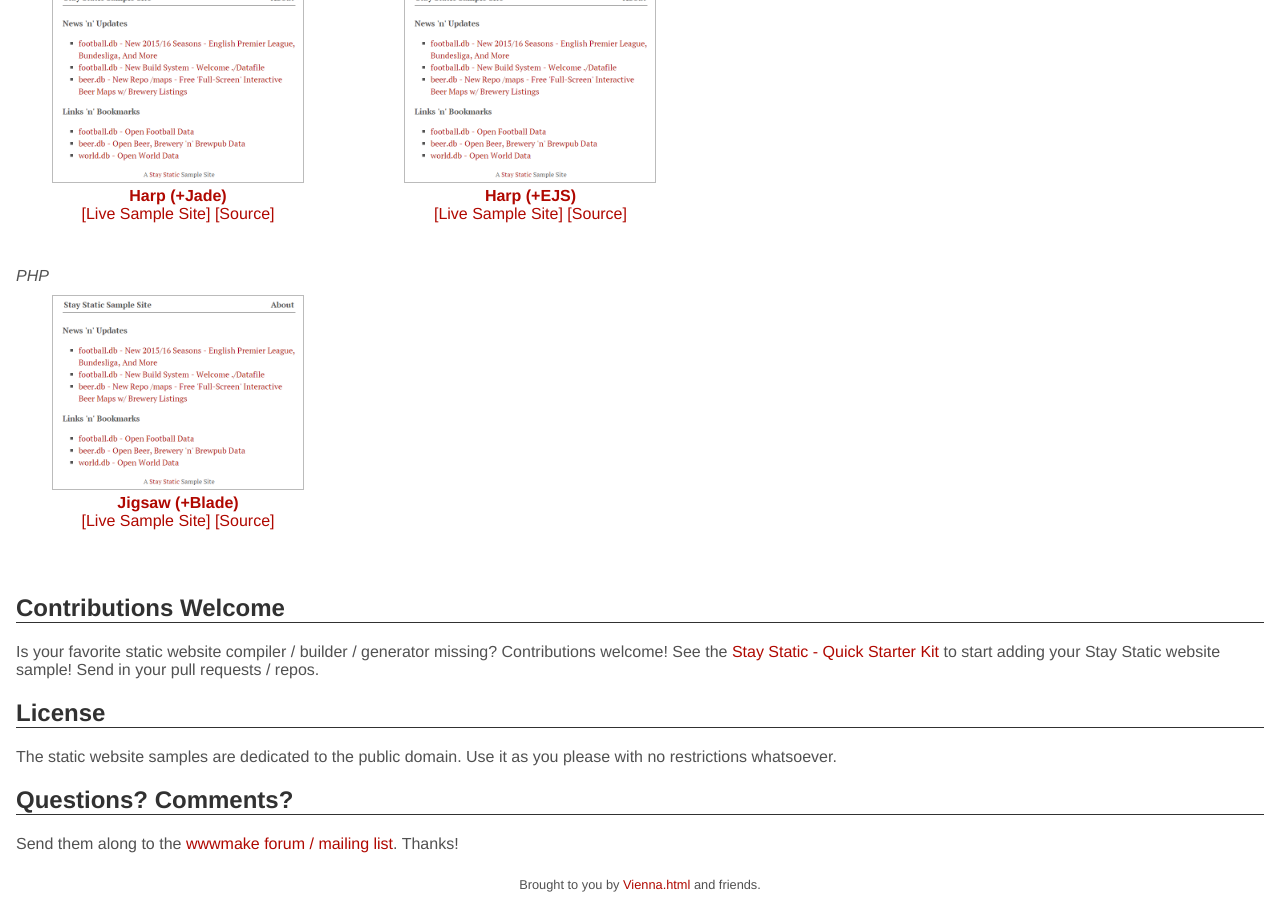
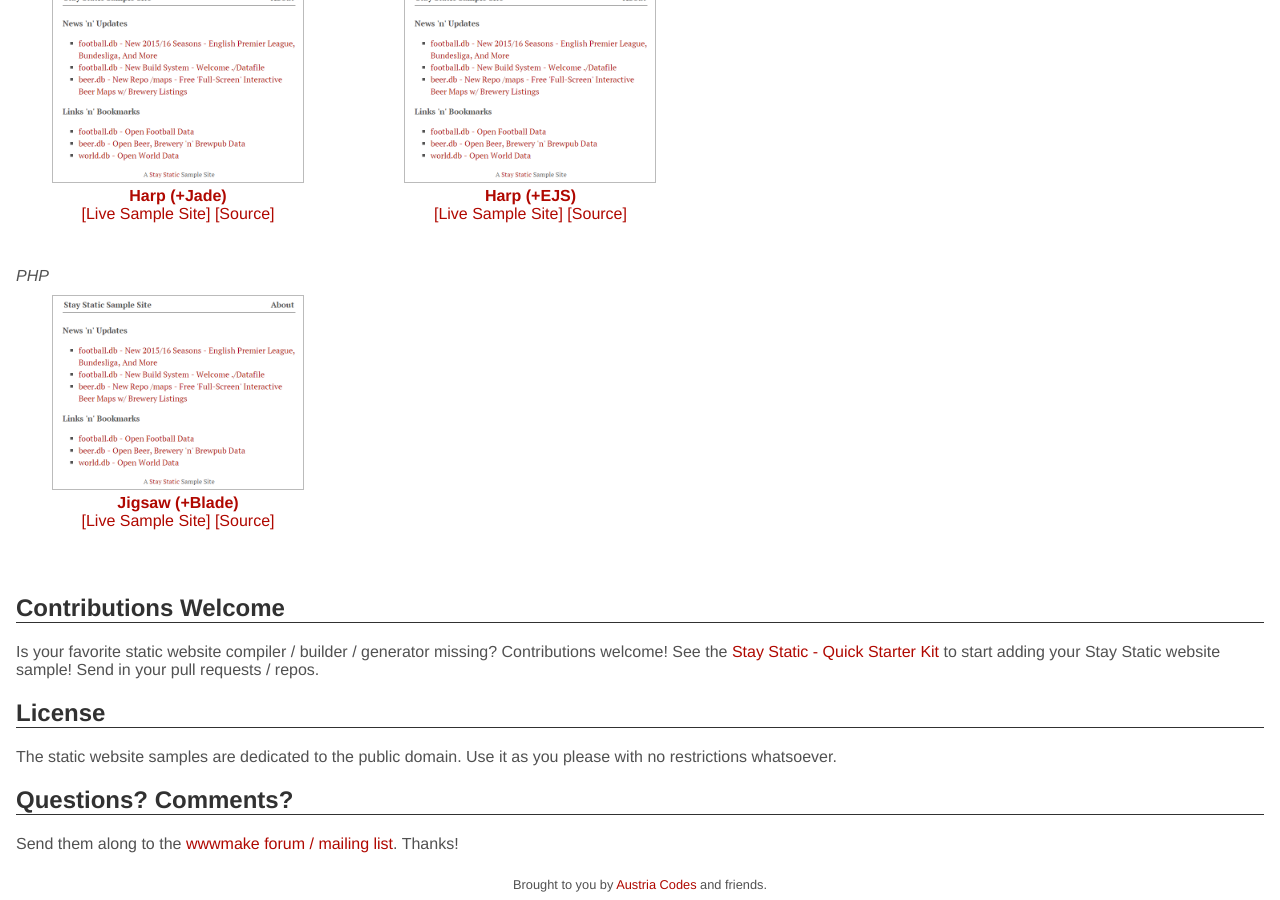
Before and after one commit to staystatic/staystatic.github.io, a Jekyll site: the page built from index.md, in a window 1280 px wide and 900 px high, scrolled down 1999 px. Built offline with Jekyll 4.4.1, drawn with Linux system fonts in a browser that asks for light colours.

Commit message:
Update footer.html

```diff
--- a/_includes/footer.html
+++ b/_includes/footer.html
@@ -1,3 +1,3 @@
 <div id="footer">
-    Brought to you by <a href="http://viennahtml.github.io">Vienna.html</a> and friends.
+    Brought to you by <a href="https://github.com/austriacodes">Austria Codes</a> and friends.
 </div>
```
